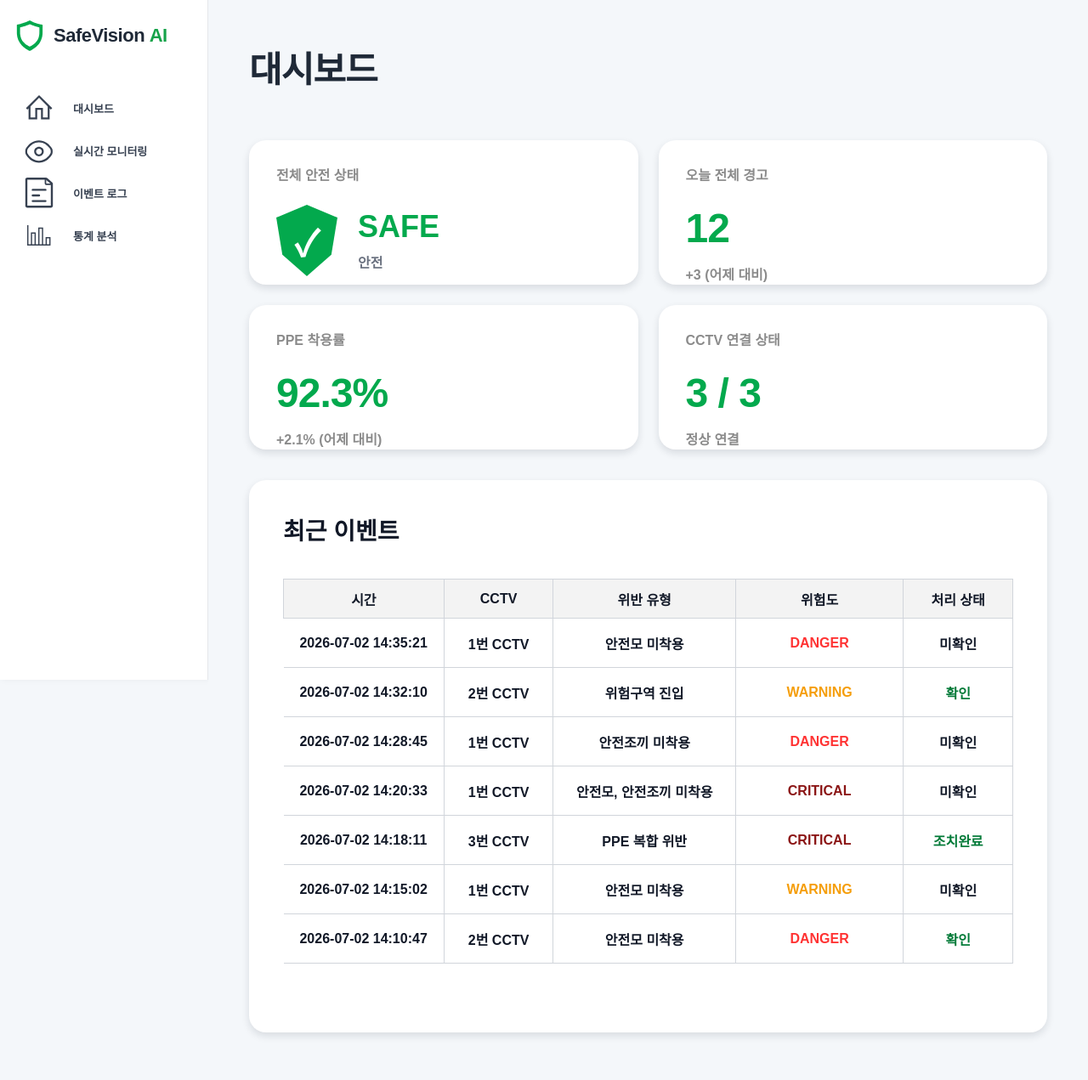
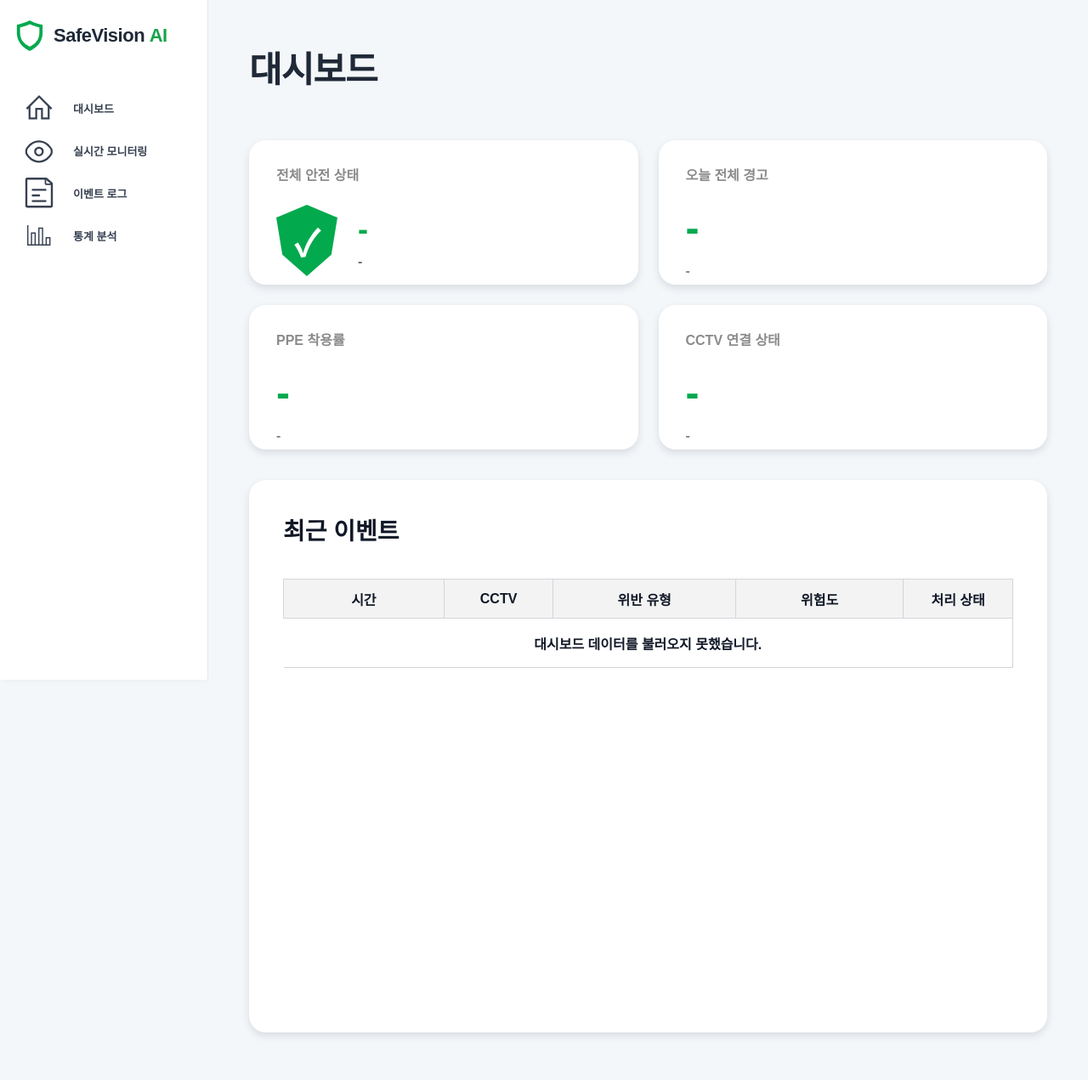
Before and after one commit to shin480/SafeVision-AI, a Flask app: template templates/dashboard.html in a window 1280 px wide. Shown: the whole page at 85% size. Run offline with Flask 3, Linux system fonts and the light colour scheme; the template is opened without the code that fills it, so the values that code supplies are empty.

Commit message:
하드코딩 뺌

```diff
--- a/static/js/dashboard.js
+++ b/static/js/dashboard.js
@@ -1,79 +1,4 @@
-const dashboardData = {
-  overallStatus: {
-    status: "SAFE",
-    text: "안전",
-  },
-
-  todayWarning: {
-    count: 12,
-    change: "+3",
-    changeText: "(어제 대비)",
-  },
-
-  ppeRate: {
-    rate: 92.3,
-    change: "+2.1%",
-    changeText: "(어제 대비)",
-  },
-
-  cctv: {
-    connected: 3,
-    total: 3,
-    text: "정상 연결",
-  },
-
-  recentEvents: [
-    {
-      time: "2026-07-02 14:35:21",
-      cctv: "1번 CCTV",
-      violation: "안전모 미착용",
-      riskLevel: "DANGER",
-      status: "미확인",
-    },
-    {
-      time: "2026-07-02 14:32:10",
-      cctv: "2번 CCTV",
-      violation: "위험구역 진입",
-      riskLevel: "WARNING",
-      status: "확인",
-    },
-    {
-      time: "2026-07-02 14:28:45",
-      cctv: "1번 CCTV",
-      violation: "안전조끼 미착용",
-      riskLevel: "DANGER",
-      status: "미확인",
-    },
-    {
-      time: "2026-07-02 14:20:33",
-      cctv: "1번 CCTV",
-      violation: "안전모, 안전조끼 미착용",
-      riskLevel: "CRITICAL",
-      status: "미확인",
-    },
-    {
-      time: "2026-07-02 14:18:11",
-      cctv: "3번 CCTV",
-      violation: "PPE 복합 위반",
-      riskLevel: "CRITICAL",
-      status: "조치완료",
-    },
-    {
-      time: "2026-07-02 14:15:02",
-      cctv: "1번 CCTV",
-      violation: "안전모 미착용",
-      riskLevel: "WARNING",
-      status: "미확인",
-    },
-    {
-      time: "2026-07-02 14:10:47",
-      cctv: "2번 CCTV",
-      violation: "안전모 미착용",
-      riskLevel: "DANGER",
-      status: "확인",
-    },
-  ],
-};
+const DASHBOARD_API = "/api/dashboard";
 
 function getRiskLevelClass(riskLevel) {
   switch (riskLevel) {
@@ -105,24 +30,69 @@ function setText(selector, value) {
     return;
   }
 
-  element.textContent = value;
+  element.textContent = value ?? "-";
+}
+
+function resetDashboard() {
+  setText("#overallStatus", "-");
+  setText("#overallStatusText", "-");
+
+  setText("#todayWarningCount", "-");
+  setText("#todayWarningChange", "-");
+
+  setText("#ppeRate", "-");
+  setText("#ppeRateChange", "-");
+
+  setText("#cctvStatus", "-");
+  setText("#cctvStatusText", "-");
+
+  const tbody = document.querySelector("#recentEventTable");
+
+  if (tbody) {
+    tbody.innerHTML = `
+      <tr>
+        <td colspan="5">데이터를 불러오는 중입니다.</td>
+      </tr>
+    `;
+  }
 }
 
 function renderSummary(data) {
-  setText("#overallStatus", data.overallStatus.status);
-  setText("#overallStatusText", data.overallStatus.text);
+  setText("#overallStatus", data.overallStatus?.status);
+  setText("#overallStatusText", data.overallStatus?.text);
 
-  setText("#todayWarningCount", data.todayWarning.count);
+  setText("#todayWarningCount", data.todayWarning?.count);
+
+  const warningChange = data.todayWarning?.change;
+  const warningChangeText = data.todayWarning?.changeText;
+
   setText(
     "#todayWarningChange",
-    `${data.todayWarning.change} ${data.todayWarning.changeText}`
+    warningChange && warningChangeText
+      ? `${warningChange} ${warningChangeText}`
+      : "-"
   );
 
-  setText("#ppeRate", `${data.ppeRate.rate}%`);
-  setText("#ppeRateChange", `${data.ppeRate.change} ${data.ppeRate.changeText}`);
+  const ppeRate = data.ppeRate?.rate;
+  setText("#ppeRate", ppeRate !== undefined && ppeRate !== null ? `${ppeRate}%` : "-");
 
-  setText("#cctvStatus", `${data.cctv.connected} / ${data.cctv.total}`);
-  setText("#cctvStatusText", data.cctv.text);
+  const ppeChange = data.ppeRate?.change;
+  const ppeChangeText = data.ppeRate?.changeText;
+
+  setText(
+    "#ppeRateChange",
+    ppeChange && ppeChangeText ? `${ppeChange} ${ppeChangeText}` : "-"
+  );
+
+  const connected = data.cctv?.connected;
+  const total = data.cctv?.total;
+
+  setText(
+    "#cctvStatus",
+    connected !== undefined && total !== undefined ? `${connected} / ${total}` : "-"
+  );
+
+  setText("#cctvStatusText", data.cctv?.text);
 }
 
 function renderRecentEvents(events) {
@@ -134,24 +104,57 @@ function renderRecentEvents(events) {
 
   tbody.innerHTML = "";
 
+  if (!events || events.length === 0) {
+    tbody.innerHTML = `
+      <tr>
+        <td colspan="5">최근 이벤트가 없습니다.</td>
+      </tr>
+    `;
+    return;
+  }
+
   events.forEach((event) => {
     const tr = document.createElement("tr");
 
     tr.innerHTML = `
-      <td>${event.time}</td>
-      <td>${event.cctv}</td>
-      <td>${event.violation}</td>
-      <td class="${getRiskLevelClass(event.riskLevel)}">${event.riskLevel}</td>
-      <td class="${getStatusClass(event.status)}">${event.status}</td>
+      <td>${event.time ?? "-"}</td>
+      <td>${event.cctv ?? "-"}</td>
+      <td>${event.violation ?? "-"}</td>
+      <td class="${getRiskLevelClass(event.riskLevel)}">${event.riskLevel ?? "-"}</td>
+      <td class="${getStatusClass(event.status)}">${event.status ?? "-"}</td>
     `;
 
     tbody.appendChild(tr);
   });
 }
 
-function initDashboard() {
-  renderSummary(dashboardData);
-  renderRecentEvents(dashboardData.recentEvents);
+async function loadDashboard() {
+  resetDashboard();
+
+  try {
+    const response = await fetch(DASHBOARD_API);
+
+    if (!response.ok) {
+      throw new Error("대시보드 데이터 조회 실패");
+    }
+
+    const data = await response.json();
+
+    renderSummary(data);
+    renderRecentEvents(data.recentEvents);
+  } catch (error) {
+    console.error(error);
+
+    const tbody = document.querySelector("#recentEventTable");
+
+    if (tbody) {
+      tbody.innerHTML = `
+        <tr>
+          <td colspan="5">대시보드 데이터를 불러오지 못했습니다.</td>
+        </tr>
+      `;
+    }
+  }
 }
 
-document.addEventListener("DOMContentLoaded", initDashboard);
+document.addEventListener("DOMContentLoaded", loadDashboard);
```
Also changed, not shown: static/js/monitoring.js (+111 -29 lines), templates/monitoring.html (+3 -5 lines).
